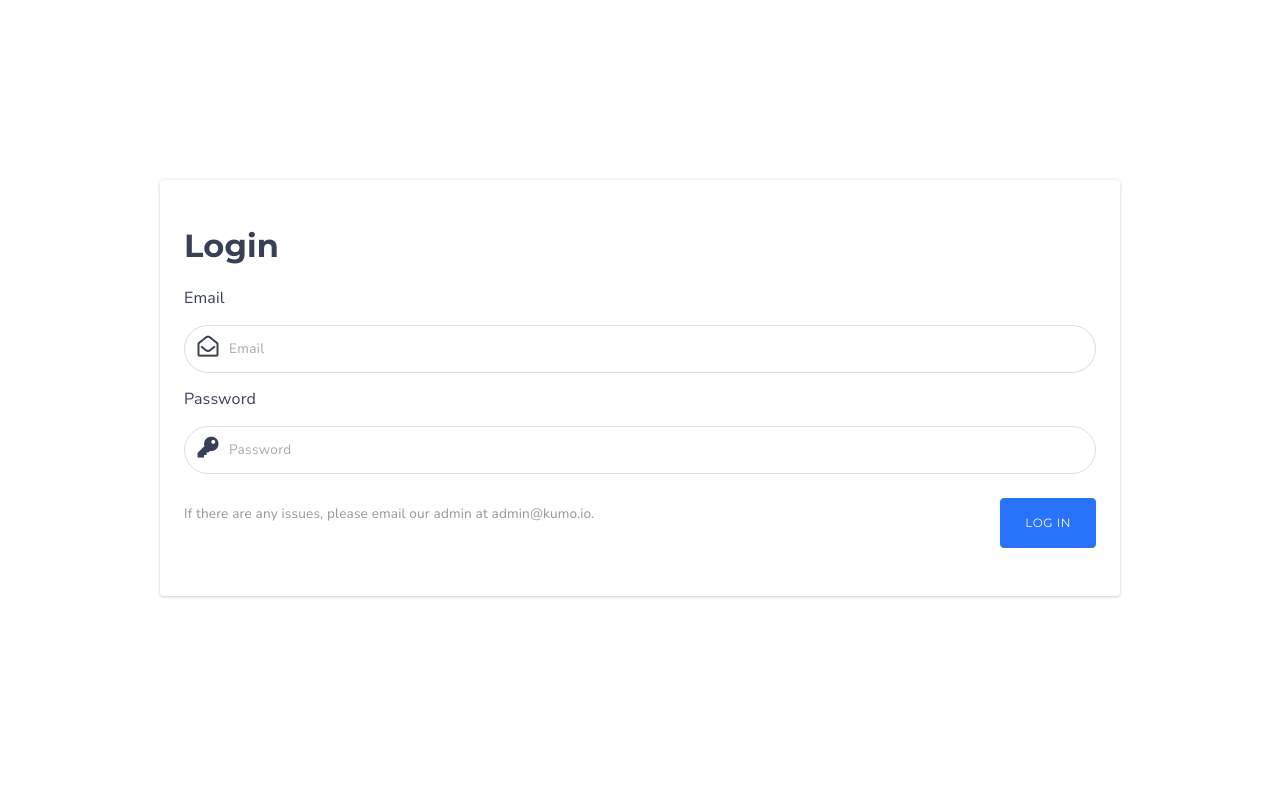
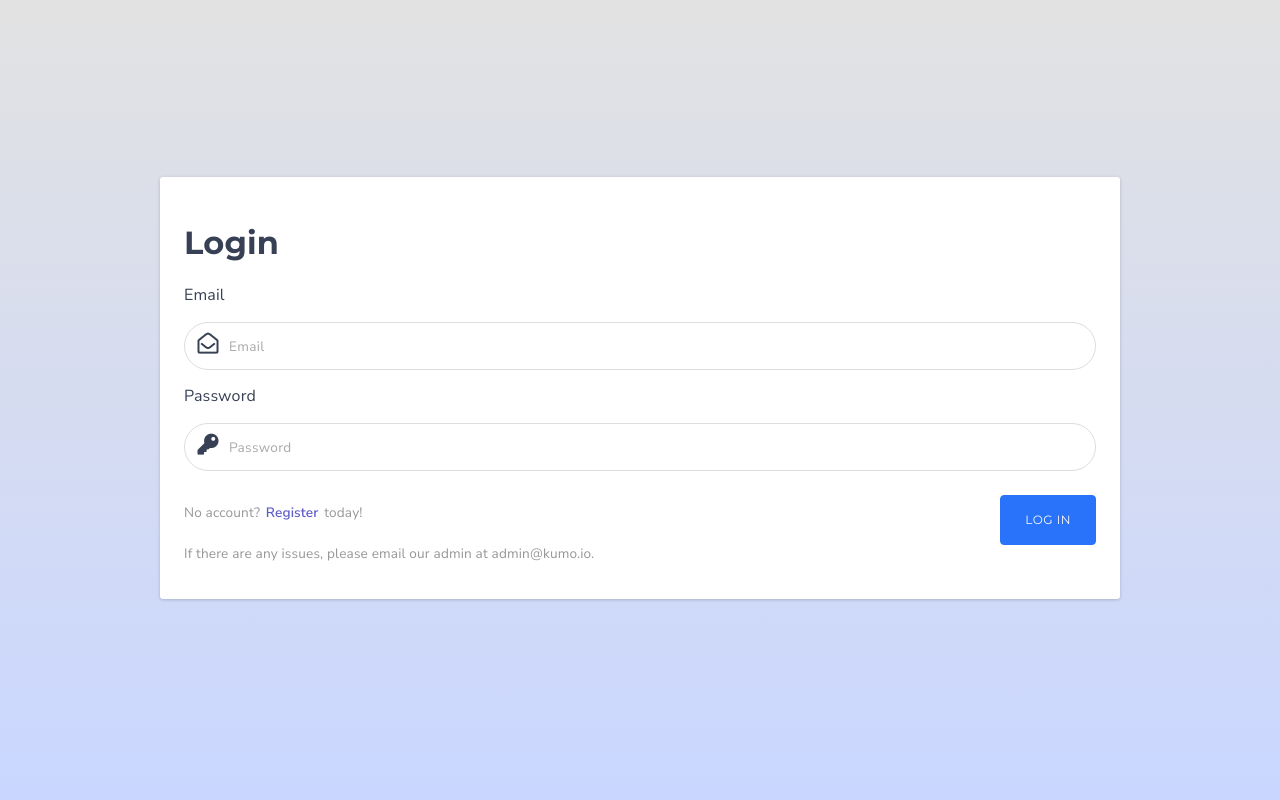
Before and after one commit to devhid/kumo, a Flask app: page /login in a window 1280 px wide. Run offline with Flask 2, Linux system fonts and the light colour scheme; some libraries are stand-ins or nearby versions.

Commit message:
feat(login-standard.html): Fixed up page

```diff
--- /dev/null
+++ b/fake-website/static/login.css
@@ -0,0 +1,5 @@
+body {
+    background: #C9D6FF;  /* fallback for old browsers */
+    background: -webkit-linear-gradient(to bottom, #E2E2E2, #C9D6FF);  /* Chrome 10-25, Safari 5.1-6 */
+    background: linear-gradient(to bottom, #E2E2E2, #C9D6FF); /* W3C, IE 10+/ Edge, Firefox 16+, Chrome 26+, Opera 12+, Safari 7+ */
+}
--- a/fake-website/templates/login-standard.html
+++ b/fake-website/templates/login-standard.html
@@ -1,5 +1,8 @@
 {% extends "base.html" %}
-{% block title %}Home{% endblock %}
+{% block title %}Login - Kumo{% endblock %}
+{% block externalcss %}
+<link href="{{ url_for('static', filename='registration.css') }}" type="text/css" rel="stylesheet"/>
+{% endblock %}
 {% block body %}
 <div class="hero fullscreen hero-img parallax-img">
     <div class="hero-body">
@@ -29,6 +32,7 @@
                     <space></space>
                     <button class="btn-info u-pull-right" type="submit">Log In</button>
                     <span class="fg-danger info">{{ error }}</span>
+                    <p class="info">No account? <a class="u u-LR" href="/register">Register</a> today!</p>
                     <span class="info">If there are any issues, please email our admin at admin@kumo.io.</span>
                 </div>
                 <div class="frame__footer"></div>
--- a/fake-website/templates/registration.html
+++ b/fake-website/templates/registration.html
@@ -1,5 +1,5 @@
 {% extends "base.html" %}
-{% block title %}Home{% endblock %}
+{% block title %}Register - Kumo{% endblock %}
 {% block externalcss %}
 <link href="{{ url_for('static', filename='registration.css') }}" type="text/css" rel="stylesheet"/>
 {% endblock %}
```
